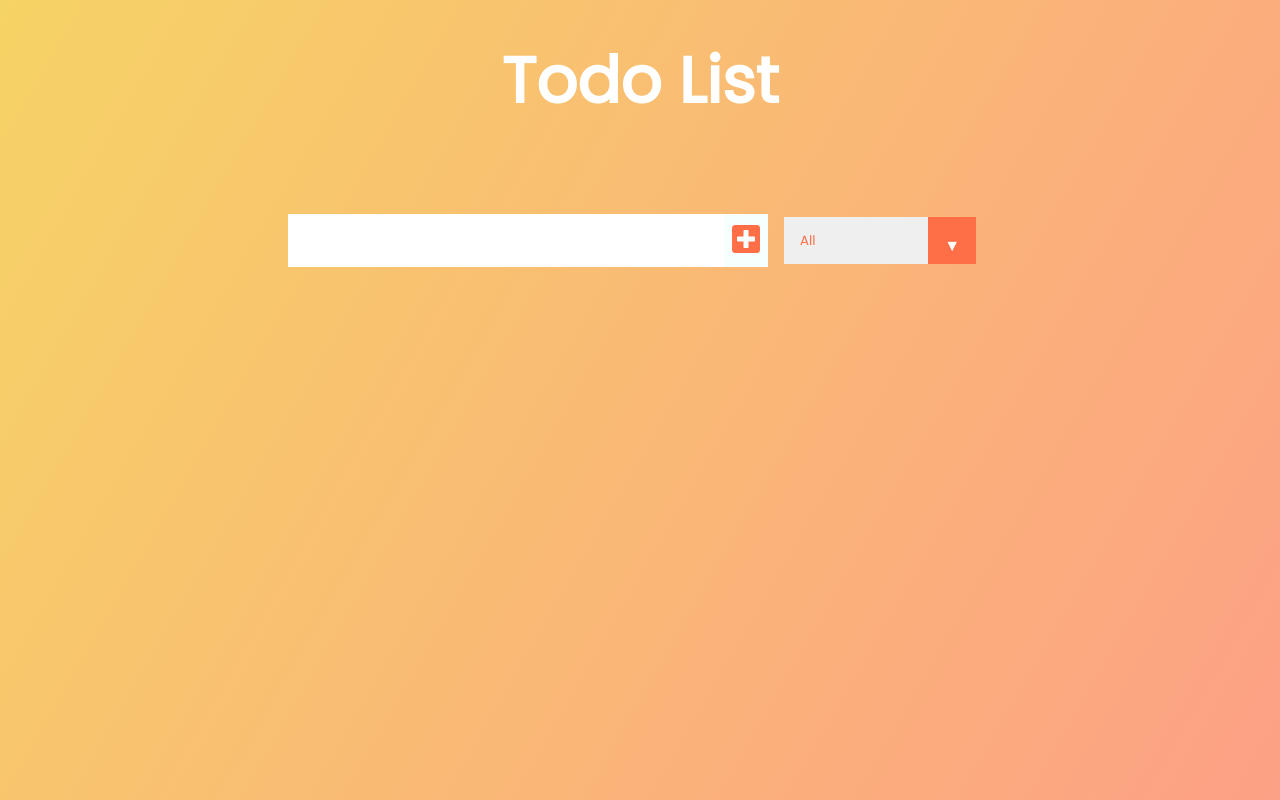
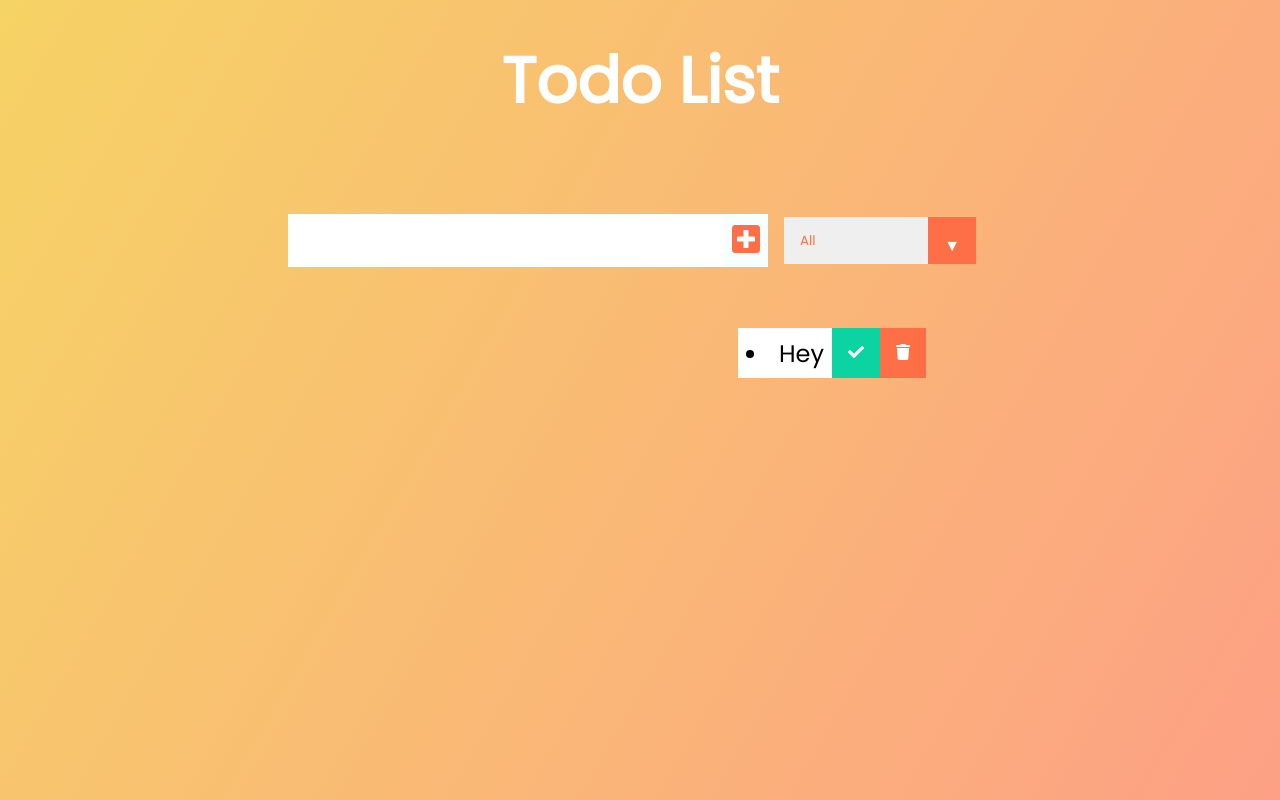
Before and after one commit to m-mansour1/react-todo-list, a React (Create React App) app in the folder react-todolist/: page / in a window 1280 px wide. Built offline with nearby package versions, Linux system fonts and the light colour scheme.

Commit message:
added todo item

```diff
--- a/react-todolist/src/components/Form.js
+++ b/react-todolist/src/components/Form.js
@@ -9,11 +9,12 @@
         e.preventDefault();
         setTodos([
             ...todos, {text: inputText, completed: false, id:Math.random()*1000}
-        ])
+        ]);
+        setInputText("");
     };
     return (
     <form>
-      <input onChange={inputTextHandler} type="text" className="todo-input" />
+      <input value={inputText} onChange={inputTextHandler} type="text" className="todo-input" />
       <button onClick={submitTodoHandler} className="todo-button" type="submit">
         <i className="fas fa-plus-square"></i>
       </button>
--- /dev/null
+++ b/react-todolist/src/components/Todo.js
@@ -0,0 +1,12 @@
+import React from "react";
+const Todo = () => {
+    return (
+        <div className="todo">
+            <li className="todo-item">Hey</li>
+            <button className="complete-btn"><i className="fas fa-check"></i></button>
+            <button className="trash-btn"><i className="fas fa-trash"></i></button>
+        </div>
+    );
+}
+
+export default Todo;
--- a/react-todolist/src/components/TodoList.js
+++ b/react-todolist/src/components/TodoList.js
@@ -1,9 +1,11 @@
 import React from 'react';
+import Todo from './Todo';
 
 const TodoList = () => {
     return(
         <div className="todo-container">
             <ul className="todo-list"></ul>
+            <Todo />
         </div>
     );
 };
```
